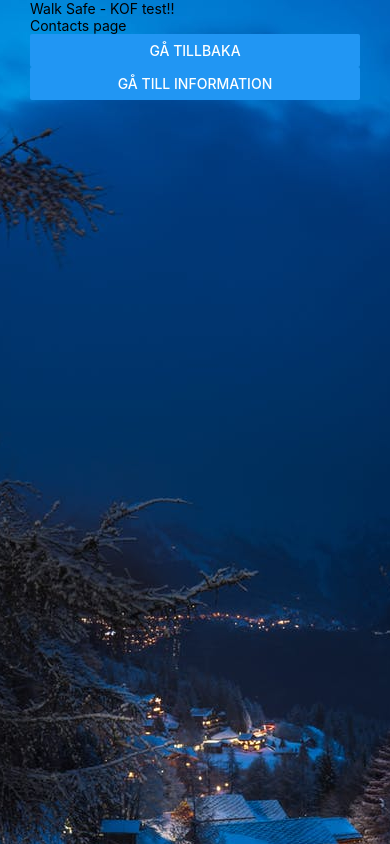
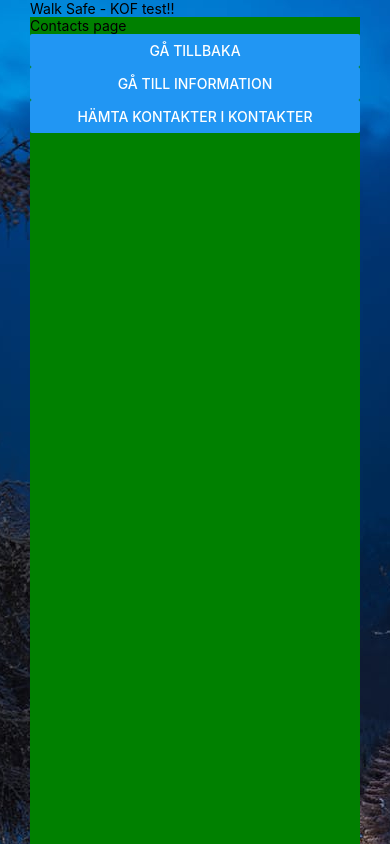
Before and after one commit to 95olibod/WalkSafe-KOF, a React Native app: screen / in a window 390 px wide. Both pictures are taken after a click on the button "GÅ VIDARE TILL KONTAKTER". Shown: the top 844 px of the page. Built offline with nearby package versions, Linux system fonts and the light colour scheme.

Commit message:
Olibod-takes-over

```diff
--- a/App.tsx
+++ b/App.tsx
@@ -7,6 +7,7 @@ import ContactsPage from "./pages/contactsPage";
 import InformationPage from "./pages/informationPage";
 import image from "./public/images/background.jpeg";
 import EndTimerPage from "./pages/endTimerPage";
+import ContactsProvider from "./context/contactContext";
 
 //const image = { uri: "./public/images/background.jpeg"};
 
@@ -21,9 +22,11 @@ export default function App() {
                 return <HomePage onSetPage={setPage} />;
             // return <LoginPage color="green" />;
             case "contacts":
-              return <ContactsPage onGoBack={goHome} onSetPage={setPage}/>;
+                return <ContactsPage onGoBack={goHome} onSetPage={setPage} />;
             case "information":
-              return <InformationPage onGoBack={goHome} onSetPage={setPage} />;
+                return (
+                    <InformationPage onGoBack={goHome} onSetPage={setPage} />
+                );
             case "timer":
                 return <TimerPage onSetPage={setPage} />;
             case "endPage":
@@ -31,19 +34,23 @@ export default function App() {
         }
     };
 
-
-
     return (
+        <ContactsProvider>
             <View style={styles.container}>
                 <StatusBar style="auto" />
                 {/* <Image source={image}/> */}
-      <ImageBackground source={image} resizeMode="cover" style={styles.image}>
+                <ImageBackground
+                    source={image}
+                    resizeMode="cover"
+                    style={styles.image}
+                >
                     <View style={styles.contentContainer}>
                         <Text>Walk Safe - KOF test!!</Text>
                         {selectedPage()}
                     </View>
                 </ImageBackground>
             </View>
+        </ContactsProvider>
     );
 }
 
@@ -59,9 +66,9 @@ const styles = StyleSheet.create({
         justifyContent: "center",
         width: "100%",
     },
-  contentContainer:{
+    contentContainer: {
         marginRight: 30,
         marginLeft: 30,
-    height: "100%"
-  }
+        height: "100%",
+    },
 });
--- /dev/null
+++ b/components/contactCard.tsx
@@ -0,0 +1,113 @@
+import React, { useState } from "react";
+import {
+    View,
+    StyleSheet,
+    Button,
+    Text,
+    FlatList,
+    SafeAreaView,
+} from "react-native";
+import { ContactItem, useContacts } from "../context/contactContext";
+import * as Contacts from "expo-contacts";
+import contactReducer from "../context/contactsReducer";
+
+const DATA = [
+    {
+        id: "bd7acbea-c1b1-46c2-aed5-3ad53abb28ba",
+        title: "First Item",
+    },
+    {
+        id: "3ac68afc-c605-48d3-a4f8-fbd91aa97f63",
+        title: "Second Item",
+    },
+    {
+        id: "58694a0f-3da1-471f-bd96-145571e29d72",
+        title: "Third Item",
+    },
+];
+
+const ContactCard = () => {
+    const [allContacts, setAllContact] = useState<ContactItem[]>([]);
+    const { contactsList, dispatch } = useContacts();
+
+    const addFavoriteContact = (contact: ContactItem) => {
+        setAllContact([...allContacts, contact]);
+    };
+    console.log(allContacts);
+
+    async function getAllContacts() {
+        const { status } = await Contacts.requestPermissionsAsync();
+        if (status === "granted") {
+            const { data } = await Contacts.getContactsAsync({
+                fields: [Contacts.Fields.PhoneNumbers],
+            });
+
+            if (data.length > 0) {
+                for (let i = 0; i < data.length; i++) {
+                    const name = data[i].name;
+                    const contactPhone = data[i].phoneNumbers;
+                    const phoneNumber = contactPhone?.map(
+                        (contact) => contact.number
+                    );
+                    dispatch({
+                        type: "add-to-contacts",
+                        payload: {
+                            contactName: name,
+                            phoneNumber: phoneNumber?.toString(),
+                        },
+                    });
+                }
+            }
+        }
+    }
+
+    //     const renderItem = ({ contactName }: ContactItem) => (
+    //       <Item contactName={contactName} />
+    //     );
+
+    return (
+        <SafeAreaView style={styles.container}>
+            {/* LÄGG IN HÄMTAR KONTAKTER (loading)..... */}
+            <Button
+                title="Hämta kontakter i kontakter"
+                onPress={() => getAllContacts()}
+            />
+
+            <FlatList
+                data={contactsList}
+                renderItem={({ item }) => {
+                    return (
+                        <View style={styles.contactBox}>
+                            <Text
+                                onPress={() => addFavoriteContact(item)}
+                                style={styles.title}
+                            >
+                                {item.contactName}
+                            </Text>
+                        </View>
+                    );
+                }}
+                keyExtractor={(contact) => contact.contactName}
+            />
+        </SafeAreaView>
+    );
+};
+
+export default ContactCard;
+
+const styles = StyleSheet.create({
+    container: {
+        flex: 1,
+    },
+    contactBox: {
+        backgroundColor: "#fff",
+        borderRadius: 10,
+        borderColor: "black",
+        padding: 20,
+        marginVertical: 8,
+        marginHorizontal: 16,
+    },
+    title: {
+        fontSize: 32,
+    },
+});
--- a/components/countdownTimer.tsx
+++ b/components/countdownTimer.tsx
@@ -5,7 +5,6 @@
 import React, { useState } from "react";
 // import all the components we are going to use
 import {
-    Button,
     SafeAreaView,
     StyleSheet,
     Text,
--- /dev/null
+++ b/context/contactContext.tsx
@@ -0,0 +1,31 @@
+import React, { createContext, FC, useContext, useReducer } from "react";
+import contactReducer, { ContactAction } from "./contactsReducer";
+
+export interface ContactItem {
+    contactName: string;
+    phoneNumber?: string;
+}
+
+interface ContextValue {
+    contactsList: ContactItem[];
+    dispatch: React.Dispatch<ContactAction>;
+}
+
+const ContactContext = createContext<ContextValue>({} as any);
+
+const ContactsProvider: FC = ({ children }) => {
+    //Define state
+    const [contactsList, dispatch] = useReducer(contactReducer, []);
+    return (
+        <ContactContext.Provider
+            value={{
+                contactsList,
+                dispatch,
+            }}
+        >
+            {children}
+        </ContactContext.Provider>
+    );
+};
+export const useContacts = () => useContext(ContactContext);
+export default ContactsProvider;
--- /dev/null
+++ b/context/contactsReducer.ts
@@ -0,0 +1,53 @@
+import { ContactItem } from "./contactContext";
+
+
+interface AddToContactsAction {
+    type: "add-to-contacts";
+    payload: ContactItem;
+}
+interface RemoveFromContactsAction {
+    type: "remove-from-contacts";
+    payload: ContactItem;
+}
+interface ClearContactsAction {
+    type: "clear-contacts";
+}
+
+export type ContactAction = AddToContactsAction | RemoveFromContactsAction | ClearContactsAction;
+
+function contactReducer(state: ContactItem[], action: ContactAction) {
+
+    switch (action.type) {
+        case "add-to-contacts": {
+            const nextContact = [...state];
+            const contactItem = action.payload;
+            //console.log("VI är inne i add. Wooop Wooop")
+
+            const index = state.findIndex((contact) => contact.contactName === contactItem.contactName);
+            if (index === -1) {
+                nextContact.push(contactItem);
+            } else {
+                const newContact = { ...state[index] };
+                newContact.contactName += contactItem.contactName;
+                nextContact.splice(index, 1, newContact);
+            }
+
+            return nextContact;
+        }
+        case "remove-from-contacts": {
+            // TODO: implement logic for remove one contact
+            return state;
+        }
+        case "clear-contacts": {
+            return [];
+        }
+        default: {
+            exhaustiveCheck(action);
+            return state;
+        }
+    }
+}
+
+export default contactReducer;
+
+function exhaustiveCheck(param: never) {}
--- a/package.json
+++ b/package.json
@@ -9,6 +9,7 @@
   },
   "dependencies": {
     "expo": "~42.0.1",
+    "expo-contacts": "~9.2.5",
     "expo-status-bar": "~1.0.4",
     "react": "16.13.1",
     "react-dom": "16.13.1",
--- a/pages/contactsPage.tsx
+++ b/pages/contactsPage.tsx
@@ -1,22 +1,62 @@
-import React from "react";
-import { View, Text, Button } from "react-native";
+import * as Contacts from "expo-contacts";
+import React, { useState } from "react";
+import { Button, ScrollView, StyleSheet, Text, View } from "react-native";
+import { ContactItem, useContacts } from "../context/contactContext";
+import ContactCard from "../components/contactCard";
 
 interface Props {
     onGoBack: () => void;
     onSetPage: (page: string) => void;
 }
 
-const InformationPage = ({ onGoBack, onSetPage }: Props) => {
+const ContactsPage = ({ onGoBack, onSetPage }: Props) => {
     return (
-        <View>
-            <Text>Contacts page</Text>
+        <View style={styles.container}>
+            <Text>Contacts page </Text>
             <Button title="Gå tillbaka" onPress={onGoBack}></Button>
             <Button
-                title="gå till information"
+                title="Gå till information"
                 onPress={() => onSetPage("information")}
             ></Button>
+            <ContactCard />
         </View>
     );
 };
 
-export default InformationPage;
+const styles = StyleSheet.create({
+    container: {
+        flex: 1,
+        backgroundColor: "green",
+    },
+    text: {
+        color: "white",
+    },
+    contentContainer: {
+        marginRight: 30,
+        marginLeft: 30,
+        height: "100%",
+    },
+    cont: {
+        flex: 1,
+        paddingTop: 22,
+    },
+    sectionHeader: {
+        paddingTop: 2,
+        paddingLeft: 10,
+        paddingRight: 10,
+        paddingBottom: 2,
+        fontSize: 14,
+        fontWeight: "bold",
+        backgroundColor: "rgba(247,247,247,1.0)",
+    },
+    item: {
+        padding: 10,
+        fontSize: 18,
+        height: 44,
+    },
+    title: {
+        fontSize: 32,
+    },
+});
+
+export default ContactsPage;
```
Also changed, not shown: components/testComponent.tsx (added, +66 -0 lines), 1 other file (tests, documents, lock files or other folders). Lines whose indentation alone changed are shown as unchanged.
